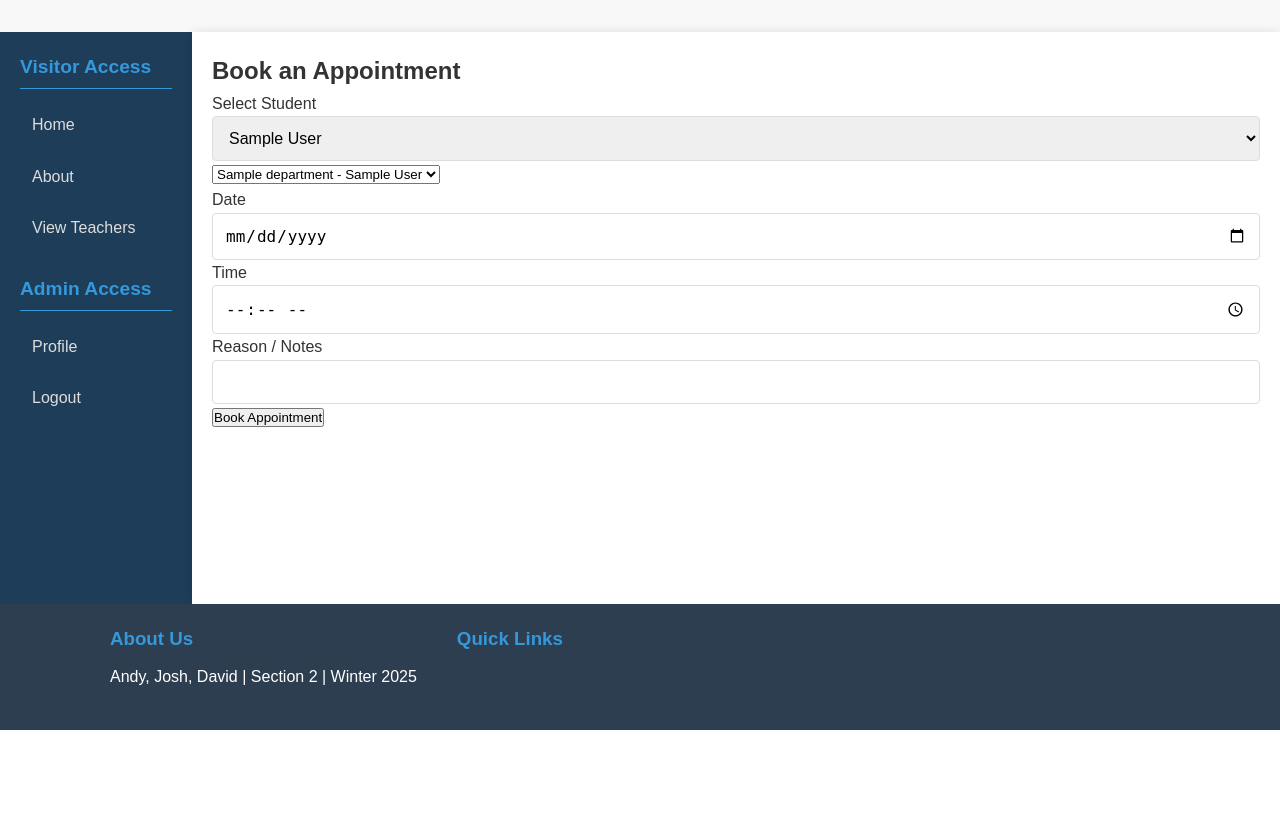
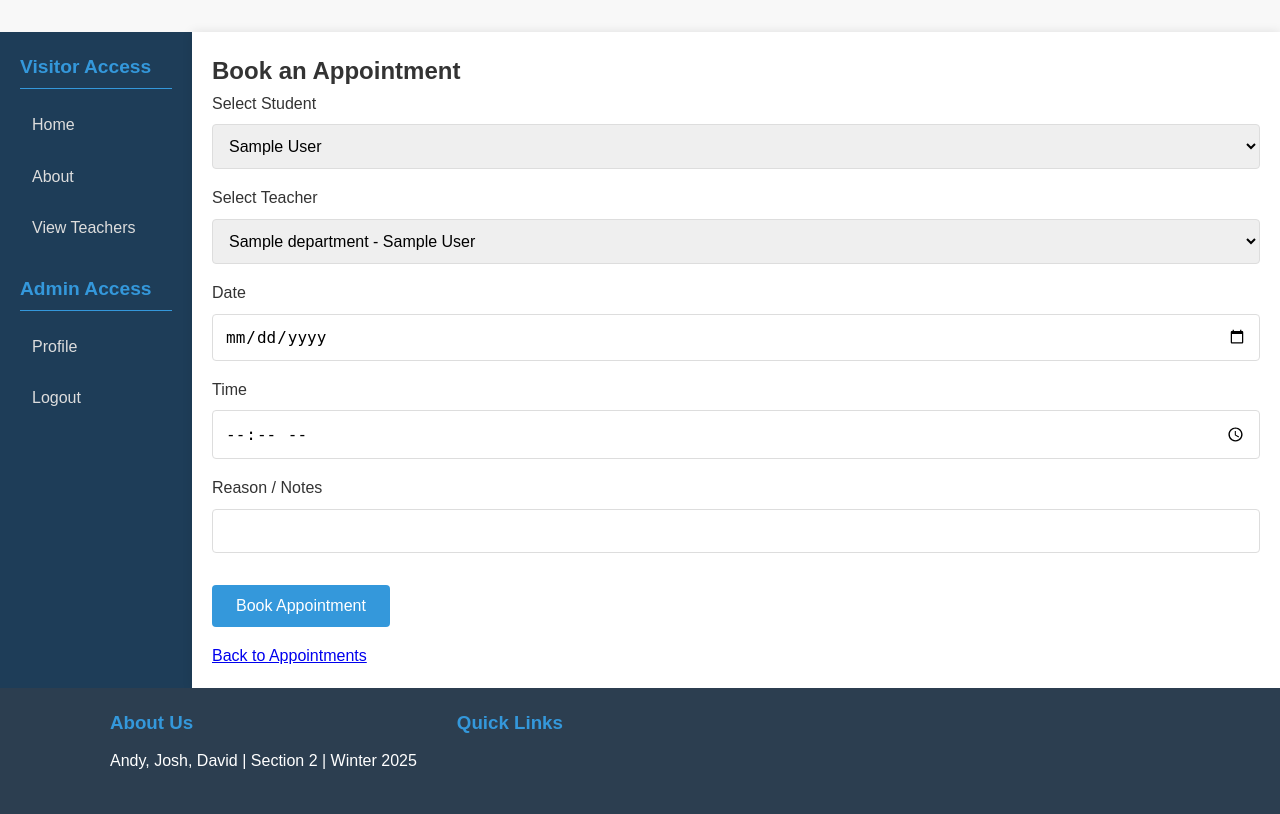
Before and after one commit to andyion1/appointment-manager, a Flask app: page /bookAppointment in a window 1280 px wide. Shown: the part 70-884 px from the top of the page. Before the commit the page ends 800 px from the top, so only its background shows below. Run offline with Flask 3, Linux system fonts and the light colour scheme; the visitor is signed in with stand-in values (Sample User, id 1); a database or web service that is not in the repository returns one stand-in record (values such as "Sample title"); some libraries are stand-ins or nearby versions.

Commit message:
Make the book_appointment.html page for people to book appointments

```diff
--- a/app/appointment/templates/book_appointment.html
+++ b/app/appointment/templates/book_appointment.html
@@ -1,44 +1,110 @@
 {% extends "base.html" %}
+
+{% block title %}Book Appointment{% endblock %}
+
 {% block content %}
-<div class="container">
+<div class="form-container">
     <h2>Book an Appointment</h2>
 
     <form method="POST" action="{{ url_for('appointment.form') }}">
         {{ form.hidden_tag() }}
-      <!-- if current_user.role is student then show form.student info, else teacger-->
+
+        <div class="form-section">
             {% if current_user.role == 'student' %}
-        <div class="form-group">
-          {{ form.teacher.label }}
+                {{ form.teacher.label(class="form-label") }}
                 {{ form.teacher(class="form-control") }}
-        </div>
-        {{ form.student(type="hidden") }}
-      {% else %}
-        <div class="form-group">
-          {{ form.student.label }}
-          {{ form.student(class="form-control") }}
-        </div>
-        {{ form.teacher(type="hidden") }}
+                {% if form.teacher.errors %}
+                    <ul class="errors">
+                        {% for error in form.teacher.errors %}
+                            <li>{{ error }}</li>
+                        {% endfor %}
+                    </ul>
                 {% endif %}
 
+                {{ form.student(type="hidden") }}
+            {% elif current_user.role == 'teacher' %}
+                {{ form.student.label(class="form-label") }}
+                {{ form.student(class="form-control") }}
+                {% if form.student.errors %}
+                    <ul class="errors">
+                        {% for error in form.student.errors %}
+                            <li>{{ error }}</li>
+                        {% endfor %}
+                    </ul>
+                {% endif %}
 
-      <div class="form-group">
-        {{ form.date.label }}
-        {{ form.date(class="form-control") }}
+                {{ form.teacher(type="hidden") }}
+            {% else %}
+                <!-- Admin can select both -->
+                <div class="form-section">
+                    {{ form.student.label(class="form-label") }}
+                    {{ form.student(class="form-control") }}
+                    {% if form.student.errors %}
+                        <ul class="errors">
+                            {% for error in form.student.errors %}
+                                <li>{{ error }}</li>
+                            {% endfor %}
+                        </ul>
+                    {% endif %}
                 </div>
 
-      <div class="form-group">
-        {{ form.time.label }}
-        {{ form.time(class="form-control") }}
+                <div class="form-section">
+                    {{ form.teacher.label(class="form-label") }}
+                    {{ form.teacher(class="form-control") }}
+                    {% if form.teacher.errors %}
+                        <ul class="errors">
+                            {% for error in form.teacher.errors %}
+                                <li>{{ error }}</li>
+                            {% endfor %}
+                        </ul>
+                    {% endif %}
+                </div>
+            {% endif %}
         </div>
 
-      <div class="form-group">
-        {{ form.reason.label }}
-        {{ form.reason(class="form-control") }}
+        <div class="form-section">
+            {{ form.date.label(class="form-label") }}
+            {{ form.date(class="form-control", type="date") }}
+            {% if form.date.errors %}
+                <ul class="errors">
+                    {% for error in form.date.errors %}
+                        <li>{{ error }}</li>
+                    {% endfor %}
+                </ul>
+            {% endif %}
         </div>
 
-      <div class="form-group">
-        {{ form.submit(class="btn btn-primary") }}
+        <div class="form-section">
+            {{ form.time.label(class="form-label") }}
+            {{ form.time(class="form-control", type="time") }}
+            {% if form.time.errors %}
+                <ul class="errors">
+                    {% for error in form.time.errors %}
+                        <li>{{ error }}</li>
+                    {% endfor %}
+                </ul>
+            {% endif %}
+        </div>
+
+        <div class="form-section">
+            {{ form.reason.label(class="form-label") }}
+            {{ form.reason(class="form-control", rows=4) }}
+            {% if form.reason.errors %}
+                <ul class="errors">
+                    {% for error in form.reason.errors %}
+                        <li>{{ error }}</li>
+                    {% endfor %}
+                </ul>
+            {% endif %}
+        </div>
+
+        <div class="form-section">
+            {{ form.submit(class="submit-button primary-button") }}
         </div>
     </form>
+
+    <div class="back-link">
+        <a href="{{ url_for('appointment.appointments') }}">Back to Appointments</a>
+    </div>
 </div>
 {% endblock %}
```
Lines whose indentation alone changed are shown as unchanged.
